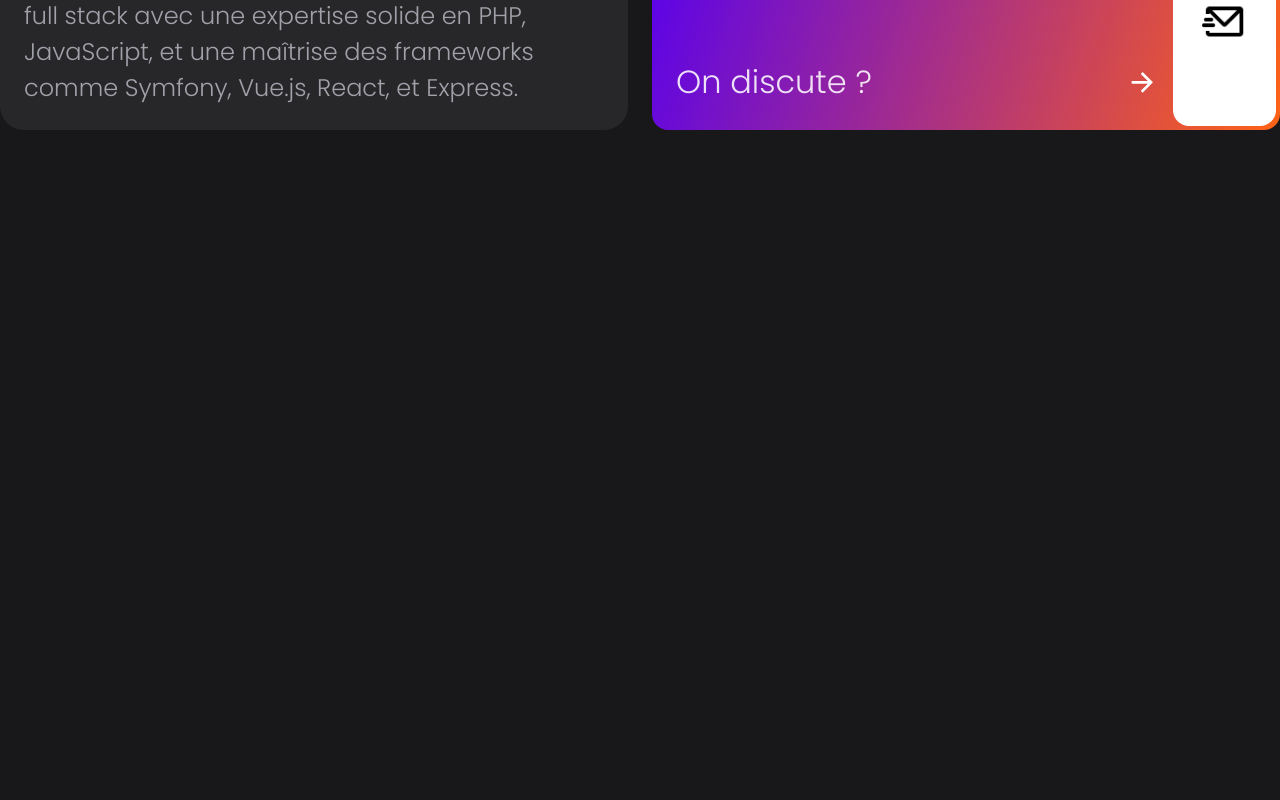
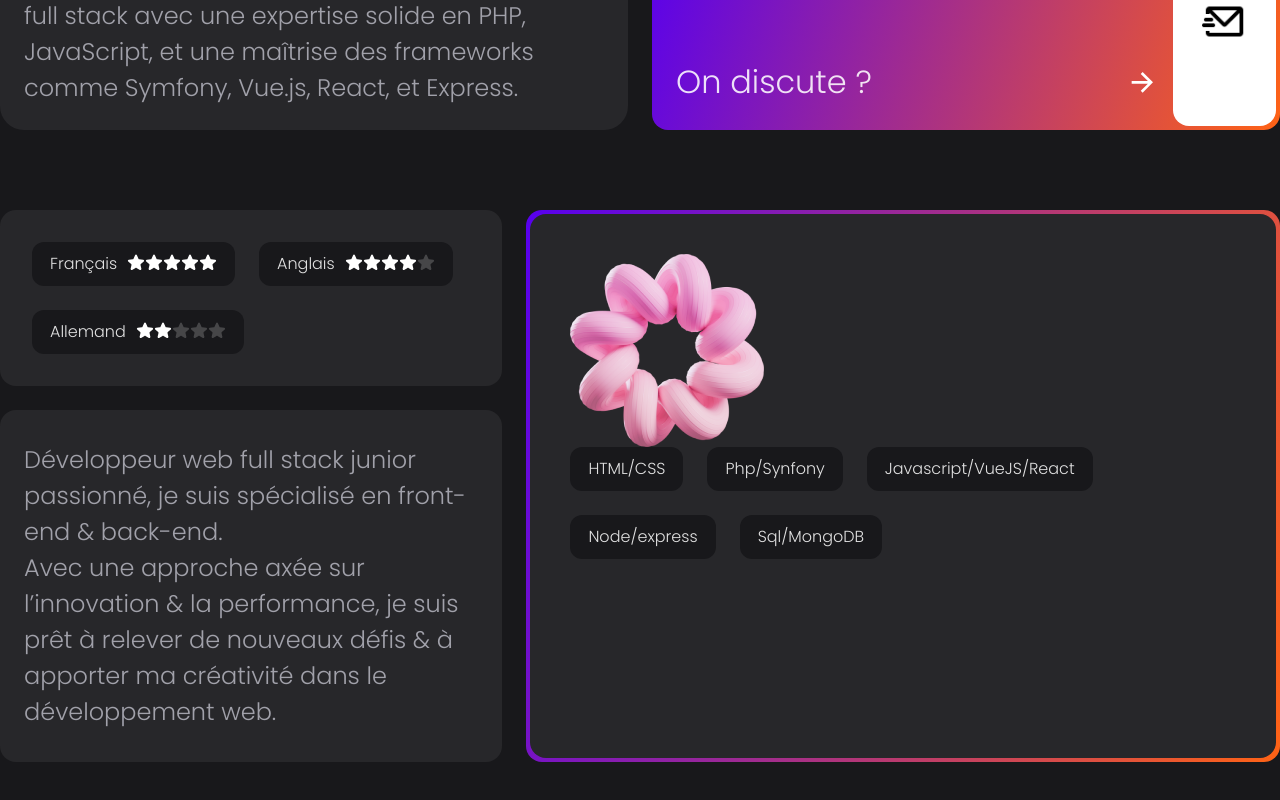
Before and after one commit to Silaslacasse/portfolio, a Vue app: page / in a window 1280 px wide. Shown: the part 1312-2112 px from the top of the page. Before the commit the page ends 1522 px from the top, so only its background shows below. Built offline with nearby package versions, Linux system fonts and the light colour scheme.

Commit message:
wip skills tab

```diff
--- a/src/App.vue
+++ b/src/App.vue
@@ -3,7 +3,7 @@ import Header from './components/Header.vue';
 import TopPresentation from './components/TopPresentation.vue';
 import Marquee from './components/Marquee.vue';
 import AboutMe from './components/AboutMe.vue';
-// import Curriculum from './components/Curriculum.vue';
+import Curriculum from './components/Curriculum.vue';
 </script>
 
 <template>
@@ -11,7 +11,7 @@ import AboutMe from './components/AboutMe.vue';
   <TopPresentation/>
   <Marquee/>
   <AboutMe/>
-  <!-- <Curriculum/> -->
+  <Curriculum/>
 </template>
 
 <style scoped>
--- a/src/components/Curriculum.vue
+++ b/src/components/Curriculum.vue
@@ -1,23 +1,160 @@
 <script setup lang="ts">
+import { ref } from 'vue';
+import SkillsTag from './SkillsTag.vue';
 
+const selectedVersion = ref("Compétences");
 
 </script>
 
 <template>
     <div class="selectInfos">
-        <radio>
+        <!-- <radio>
             <option selected>Compétences</option>
             <option>Expériences</option>
             <option>Formation</option>
-        </radio>
+        </radio> -->
+        <!-- <div class="radio-group">
+            <label>
+                <input type="radio" value="Compétences" v-model="selectedVersion" />
+                Compétences
+            </label>
+            <label>
+                <input type="radio" value="Expériences" v-model="selectedVersion" />
+                Expériences
+            </label>
+            <label>
+                <input type="radio" value="Formation" v-model="selectedVersion" />
+                Formation
+            </label> -->
+        <!-- </div> -->
     </div>
     <div class="curriculumWrapper">
+        <div class="leftWrapper">
+            <div class="languages">
+                <SkillsTag label="Français" :star=5></SkillsTag>
+                <SkillsTag label="Anglais" :star=4></SkillsTag>
+                <SkillsTag label="Allemand" :star=2></SkillsTag>
+            </div>
+            <div class="softSkills">
+                Développeur web full stack junior passionné, je suis spécialisé en front-end & back-end.<br>
+                Avec une approche axée sur l’innovation & la performance, je suis prêt à relever de nouveaux défis & à apporter ma créativité dans le développement web.
+            </div>
+        </div>
+        <div class="rightWrapper">
+            <div class="selectContent">
+                <div class="skillsTab" v-if="selectedVersion === 'Compétences'">
+                    <div class="">
+                        <img src="../assets/images/pink_pasta.webp" width="194px" alt="pink decoration" />
+                    </div>
+                    <div class="skillsWrapper">
+                        <SkillsTag label="HTML/CSS"></SkillsTag>
+                        <SkillsTag label="Php/Synfony"></SkillsTag>
+                        <SkillsTag label="Javascript/VueJS/React"></SkillsTag>
+                        <SkillsTag label="Node/express"></SkillsTag>
+                        <SkillsTag label="Sql/MongoDB"></SkillsTag>
+                    </div>
+                </div>
+            </div>
 
+                <!-- <div class="xpTab">
+                    <div class="skillsWrapper" v-if="selectedVersion === 'Expériences'">
+                        <SkillsTag label="Developpeur Full Stack chez JetPulp - Alt "></SkillsTag>
+                        <p>De septembre 2022 à septembre 2024</p>
+                        <SkillsTag label="Developpeur Front End chez SiteW - Alt "></SkillsTag>
+                        <p>De septembre 2021 à septembre 2022</p>
+                        <SkillsTag label="Confection de site web chez Arclim - Stage & contrat étudiant "></SkillsTag>
+                        <p>De mai à août 2021 - Confection de site web pour superviser des installations de stockage alimentaire</p>
+                        <SkillsTag label="Réparation de matériel informatique - Indépendant "></SkillsTag>
+                        <p>2015-2021 - Réparation de smartphones & ordinateurs</p>
+                        <SkillsTag label="Saisonnier fruitier"></SkillsTag>
+                        <p>2016-2020 - Cueillette & tri des cerises - Vendanges</p>
+                    </div>
+                </div>
 
+                <div class="formationTab" v-if="selectedVersion === 'Formation'">
+                    <div class="">
+                        <img src="../assets/images/pink_pasta.webp" width="194px" alt="pink decoration" />
+                    </div>
+                    <div class="skillsWrapper">
+                        <SkillsTag label="Master Expert Développement Web Ynov Lyon"></SkillsTag>
+                        <p>Septembre 2022-2024 - Alternance chez JetPulp</p>
+                        <SkillsTag label="Licence Pro Application Web Clermont"></SkillsTag>
+                        <p>Septembre 2021-2022 - Alternance ches sitew.com</p>
+                        <SkillsTag label="IUT Lyon 1 informatique"></SkillsTag>
+                        <p>Septembre 2019-2021 - Stage de fin d’année chez ARCLIM</p>
+                        <SkillsTag label="Lycée René CASSIN"></SkillsTag>
+                        <p>Septembre 2017 - Juin 2019 - Baccalauréat STI2D mention très bien</p>
+                    </div>
+                </div> -->
+
+        </div>
     </div>
 </template>
 
 <style scoped>
+.curriculumWrapper {
+    display: grid;
+    grid-template-columns: 2fr 3fr;
+    gap: 24px;
+    width: 100%;
+    max-width: 1352px;
+    margin: 80px auto;
+    font-family: 'Poppins', sans-serif;
+    font-weight: 300;
+    font-style: light;
+}
 
+.leftWrapper{
+    display: grid;
+    grid-template-rows: 1fr 2fr;
+    gap: 24px;
+}
+
+.rightWrapper{
+    background: linear-gradient(0.30turn, #5700EF, #FF6315);
+    padding: 4px;
+    border-radius:  16px;
+}
+
+.languages{
+    background-color: #27272A;
+    border-radius:  16px;
+    display: flex;
+    align-items: center;
+    padding: 32px;
+    flex-wrap: wrap;
+    gap: 24px;
+}
+
+.softSkills{
+    background-color: #27272A;
+    border-radius: 16px;
+    color: #A1A1AA;
+    font-size: 24px;
+    padding: 32px 24px;
+}
+
+.selectContent{
+    display: flex;
+    background-color: #27272A;
+    height: 100%;
+    border-radius: 16px;
+    justify-content: space-between;
+    flex-direction: column;
+    padding: 40px;
+}
+
+.skillsWrapper{
+    display: flex;
+    gap: 24px;
+    flex-wrap: wrap;
+}
+
+.skillsTab{
+    display: flex;
+    justify-content: space-between;
+    flex-wrap: wrap;
+    flex-direction: row;
+}
 
 </style>
--- /dev/null
+++ b/src/components/SkillsTag.vue
@@ -0,0 +1,63 @@
+<script setup lang="ts">
+import { defineProps, computed } from 'vue';
+
+
+const props = defineProps({
+    label: {
+    type: String,
+    default: 'Button',
+    },
+    star: {
+        type: Number,
+        required: false,
+        validator: (value: number) => value >= 1 && value <= 5,
+    },
+});
+
+const stars = computed(() => {
+  if (props.star === undefined || props.star === null) return [];
+  const filledStars = Array(props.star).fill("filled");
+  const emptyStars = Array(5 - props.star).fill("empty");
+  return [...filledStars, ...emptyStars];
+});
+
+
+</script>
+
+<template>
+    <div class="tagWrapper">
+        <slot>{{ label }}</slot>
+        <div class="stars" v-if="stars.length > 0">
+            <span
+                v-for="(type, index) in stars"
+                :key="index"
+                :class="type === 'filled' ? 'star-filled' : 'star-empty'"
+            >
+            <i v-if="type === 'filled'" class="fa fa-star">
+                <svg width="18" height="17" viewBox="0 0 18 17" fill="none" xmlns="http://www.w3.org/2000/svg">
+                    <path d="M8.08155 1.13274C8.42863 0.326779 9.57137 0.326779 9.91845 1.13274L11.469 4.73316C11.6137 5.06934 11.9306 5.29956 12.2951 5.33336L16.1984 5.69538C17.0722 5.77642 17.4253 6.86323 16.766 7.44239L13.821 10.0296C13.546 10.2712 13.4249 10.6437 13.5054 11.0007L14.3673 14.8249C14.5602 15.6809 13.6357 16.3526 12.8812 15.9046L9.51056 13.9032C9.19584 13.7163 8.80416 13.7163 8.48944 13.9032L5.11879 15.9046C4.36426 16.3526 3.43976 15.6809 3.6327 14.8249L4.49459 11.0007C4.57506 10.6437 4.45403 10.2712 4.17904 10.0296L1.23398 7.44239C0.574713 6.86323 0.92784 5.77642 1.80161 5.69538L5.70494 5.33336C6.0694 5.29956 6.38627 5.06934 6.53105 4.73316L8.08155 1.13274Z" fill="white"/>
+                </svg></i>
+                <i v-else class="fa fa-star-o">
+                <svg width="18" height="17" viewBox="0 0 18 17" fill="none" xmlns="http://www.w3.org/2000/svg">
+                    <path d="M8.08155 1.13274C8.42863 0.326779 9.57137 0.326779 9.91845 1.13274L11.469 4.73316C11.6137 5.06934 11.9306 5.29956 12.2951 5.33336L16.1984 5.69538C17.0722 5.77642 17.4253 6.86323 16.766 7.44239L13.821 10.0296C13.546 10.2712 13.4249 10.6437 13.5054 11.0007L14.3673 14.8249C14.5602 15.6809 13.6357 16.3526 12.8812 15.9046L9.51056 13.9032C9.19584 13.7163 8.80416 13.7163 8.48944 13.9032L5.11879 15.9046C4.36426 16.3526 3.43976 15.6809 3.6327 14.8249L4.49459 11.0007C4.57506 10.6437 4.45403 10.2712 4.17904 10.0296L1.23398 7.44239C0.574713 6.86323 0.92784 5.77642 1.80161 5.69538L5.70494 5.33336C6.0694 5.29956 6.38627 5.06934 6.53105 4.73316L8.08155 1.13274Z" fill="white" fill-opacity="0.2"/>
+                </svg></i>
+            </span>
+        </div>
+    </div>
+</template>
+
+<style scoped>
+.tagWrapper{
+    background-color: #18181B;
+    border-radius: 12px;
+    padding: 10px 18px;
+    display: flex;
+    gap: 10px;
+    align-items: center;
+}
+.stars{
+    display: flex;
+    padding-bottom: 3px;
+}
+
+</style>
```
Also changed, not shown: src/assets/images/pink_pasta.webp (added).
